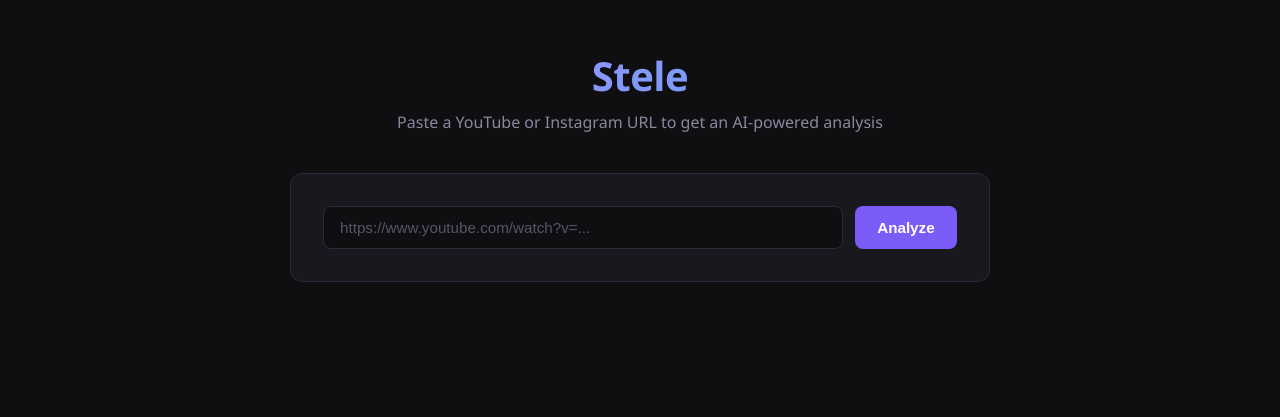
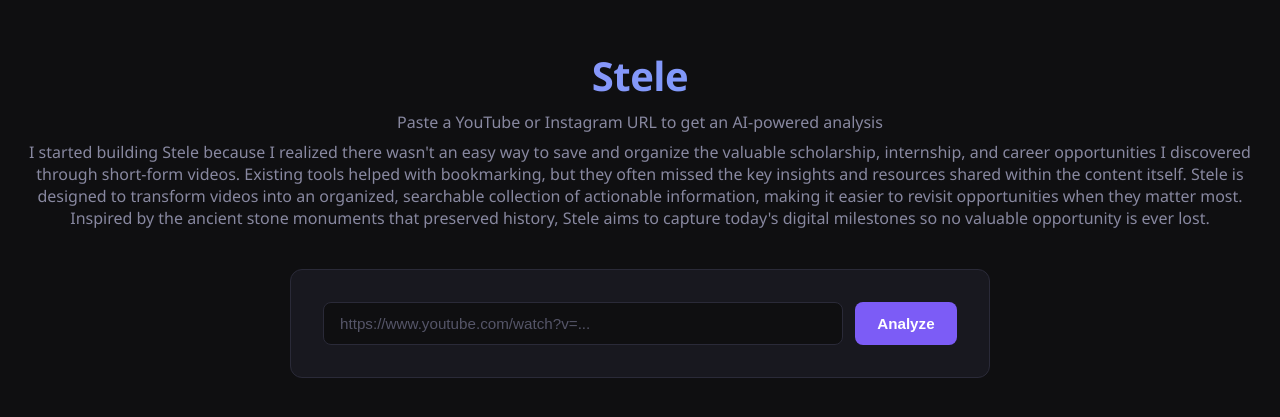
Before and after one commit to scnoder/stele, a Flask app: page / in a window 1280 px wide. Shown: the top 417 px of the page. Run offline with Flask 3, Linux system fonts and the light colour scheme.

Commit message:
feat: added inspiration

```diff
--- a/templates/index.html
+++ b/templates/index.html
@@ -13,6 +13,7 @@
     <header>
         <h1>Stele</h1>
         <p>Paste a YouTube or Instagram URL to get an AI-powered analysis</p>
+        <p>I started building Stele because I realized there wasn't an easy way to save and organize the valuable scholarship, internship, and career opportunities I discovered through short-form videos. Existing tools helped with bookmarking, but they often missed the key insights and resources shared within the content itself. Stele is designed to transform videos into an organized, searchable collection of actionable information, making it easier to revisit opportunities when they matter most. Inspired by the ancient stone monuments that preserved history, Stele aims to capture today's digital milestones so no valuable opportunity is ever lost.</p>
     </header>
 
     <div class="card">
```
